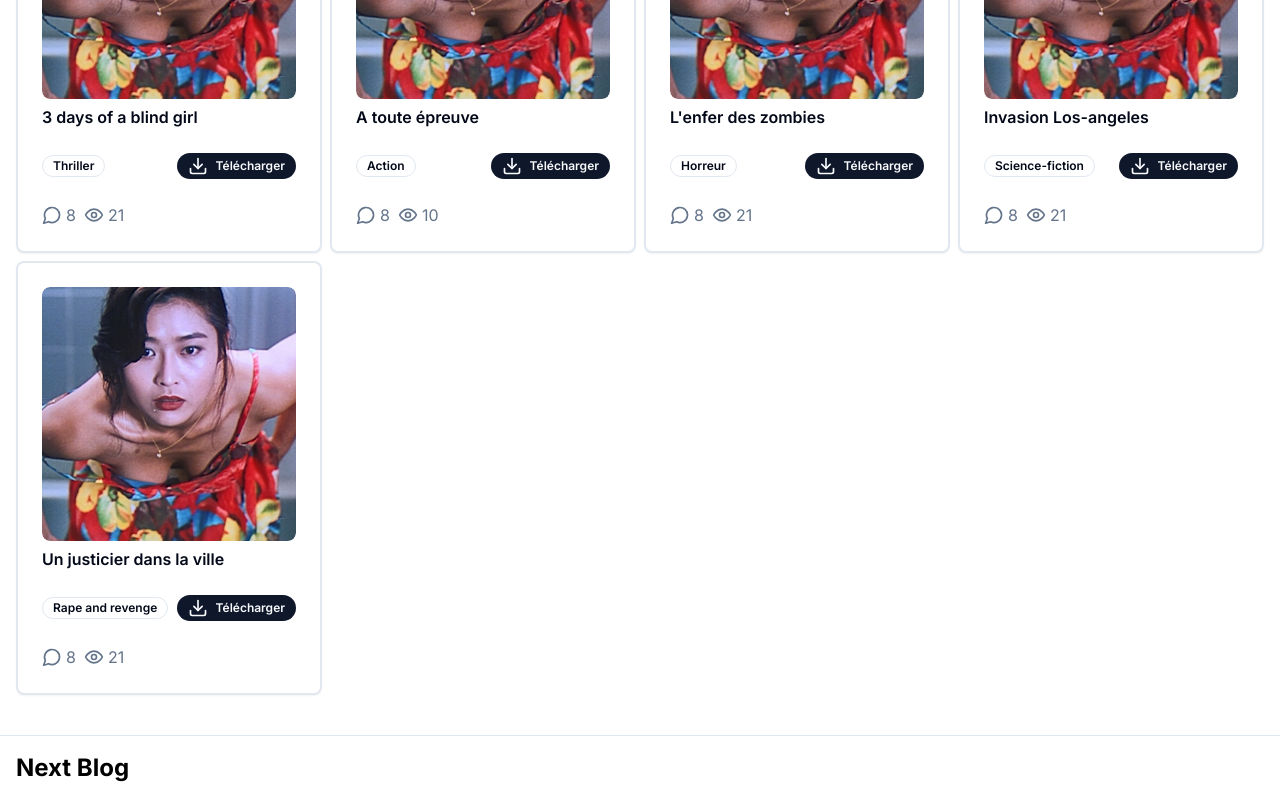
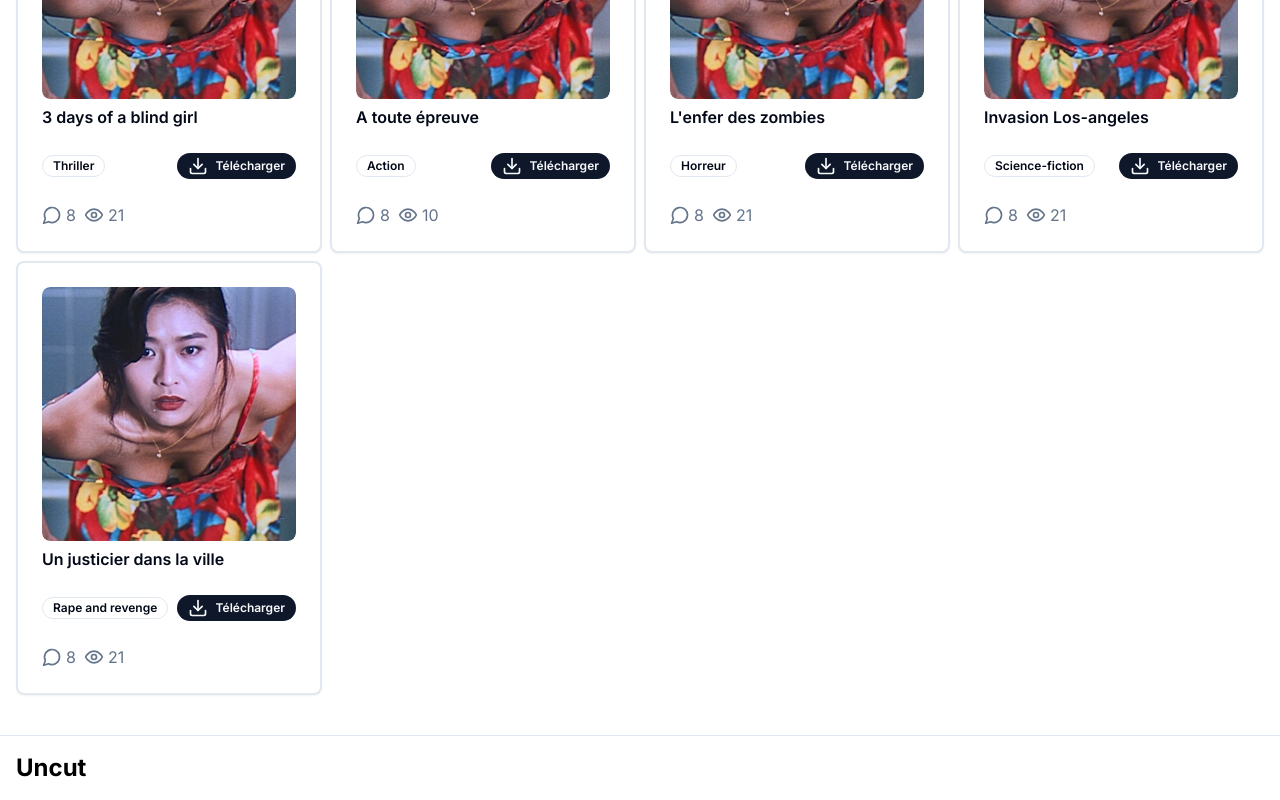
Before and after one commit to Vincecoccina/nextjs-app-movies, a Next.js app: page / in a window 1280 px wide. Shown: the part 794-1594 px from the top of the page. Built offline with nearby package versions, Linux system fonts and the light colour scheme.

Commit message:
Movie page

```diff
--- a/components/Footer.tsx
+++ b/components/Footer.tsx
@@ -8,7 +8,7 @@ export default function Footer() {
       <PageContainer>
         <div className="flex items-center justify-between">
           <h1 className="text-2xl font-bold text-black dark:text-white">
-            Next Blog
+            Uncut
           </h1>
         </div>
       </PageContainer>
```
